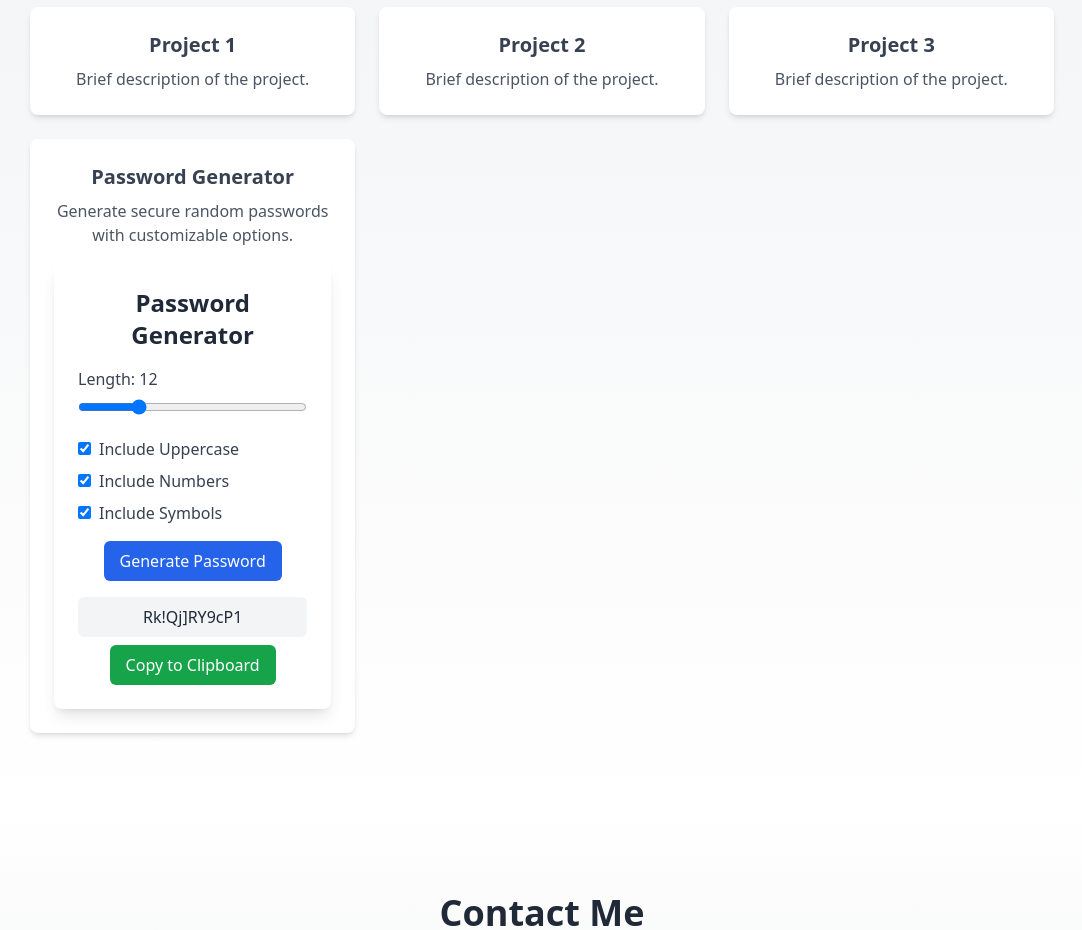
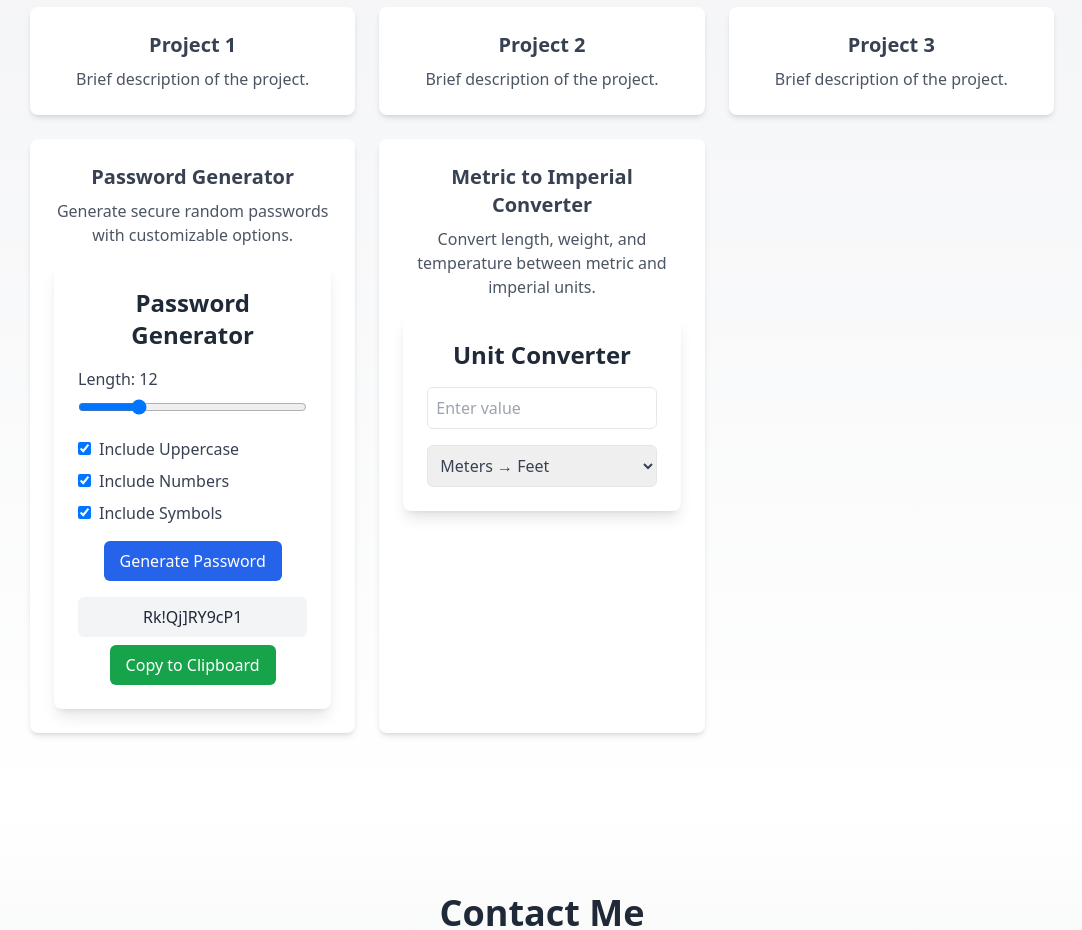
Before and after one commit to sethorpe/portfolio-site, a Next.js app: page / in a window 1280 px wide. Shown: the part 700-1630 px from the top of the page, without its empty margins (98-1180 px from the left). Built offline with nearby package versions, Linux system fonts and the light colour scheme.

Commit message:
Add Unit Converter

```diff
--- /dev/null
+++ b/app/components/Converter.js
@@ -0,0 +1,118 @@
+"use client";
+
+import React, { useState, useEffect } from "react";
+
+export default function Converter() {
+  const [isClient, setIsClient] = useState(false);
+  const [value, setValue] = useState("");
+  const [unit, setUnit] = useState("meters");
+  const [convertedValue, setConvertedValue] = useState("");
+
+  useEffect(() => {
+    setIsClient(true);
+  }, []);
+
+  useEffect(() => {
+    if (!isClient || value === "") return;
+
+    const convertValue = (input, fromUnit) => {
+      let result = "";
+
+      switch (fromUnit) {
+        case "meters":
+          result = (input * 3.28084).toFixed(2) + " feet";
+          break;
+        case "feet":
+          result = (input / 3.28084).toFixed(2) + " meters";
+          break;
+        case "centimeters":
+          result = (input / 2.54).toFixed(2) + " inches";
+          break;
+        case "inches":
+          result = (input * 2.54).toFixed(2) + " cm";
+          break;
+        case "kilograms":
+          result = (input * 2.20462).toFixed(2) + " lbs";
+          break;
+        case "pounds":
+          result = (input / 2.20462).toFixed(2) + " kg";
+          break;
+        case "celsius":
+          result = ((input * 9) / 5 + 32).toFixed(2) + " °F";
+          break;
+        case "fahrenheit":
+          result = (((input - 32) * 5) / 9).toFixed(2) + " °C";
+          break;
+        case "liters":
+          result = (input * 0.264172).toFixed(2) + " gallons";
+          break;
+        case "gallons":
+          result = (input / 0.264172).toFixed(2) + " liters";
+          break;
+        case "kmph":
+          result = (input / 1.609).toFixed(2) + " mph";
+          break;
+        case "mph":
+          result = (input * 1.609).toFixed(2) + " km/h";
+          break;
+        default:
+          result = "";
+      }
+
+      setConvertedValue(result);
+    };
+
+    convertValue(value, unit);
+  }, [isClient, value, unit]);
+
+  if (!isClient) return null;
+
+  return (
+    <div className="max-w-md mx-auto p-6 bg-white dark:bg-gray-800 rounded-lg shadow-lg text-center">
+      <h2 className="text-2xl font-bold text-gray-800 dark:text-white">Unit Converter</h2>
+
+      <input
+        type="number"
+        value={value}
+        onChange={(e) => setValue(e.target.value)}
+        placeholder="Enter value"
+        className="w-full p-2 mt-4 border rounded-md text-gray-700 dark:text-gray-300 dark:bg-gray-700"
+      />
+
+      <select
+        value={unit}
+        onChange={(e) => setUnit(e.target.value)}
+        className="w-full p-2 mt-4 border rounded-md text-gray-700 dark:text-gray-300 dark:bg-gray-700"
+      >
+        <optgroup label="Length">
+          <option value="meters">Meters → Feet</option>
+          <option value="feet">Feet → Meters</option>
+          <option value="centimeters">Centimeters → Inches</option>
+          <option value="inches">Inches → Centimeters</option>
+        </optgroup>
+        <optgroup label="Weight">
+          <option value="kilograms">Kilograms → Pounds</option>
+          <option value="pounds">Pounds → Kilograms</option>
+        </optgroup>
+        <optgroup label="Temperature">
+          <option value="celsius">Celsius → Fahrenheit</option>
+          <option value="fahrenheit">Fahrenheit → Celsius</option>
+        </optgroup>
+        <optgroup label="Volume">
+          <option value="liters">Liters → Gallons</option>
+          <option value="gallons">Gallons → Liters</option>
+        </optgroup>
+        <optgroup label="Speed">
+          <option value="kmph">Kilometers per Hour → Miles per Hour</option>
+          <option value="mph">Miles per Hour → Kilometers per Hour</option>
+        </optgroup>
+      </select>
+
+      {convertedValue && (
+        <div className="mt-4 p-2 bg-gray-100 dark:bg-gray-700 rounded-md text-lg font-semibold text-gray-800 dark:text-white">
+          {convertedValue}
+        </div>
+      )}
+    </div>
+  );
+}
--- a/app/components/Projects.js
+++ b/app/components/Projects.js
@@ -2,6 +2,7 @@
 import React from "react";
 import { motion } from "framer-motion";
 import PasswordGenerator from "./PasswordGenerator";
+import Converter from "./Converter";
 
 export default function Projects() {
   return (
@@ -48,6 +49,24 @@ export default function Projects() {
                     <PasswordGenerator />
                 </div>
             </motion.div>
+            <motion.div
+                whileHover={{ scale: 1.05 }}
+                whileTap={{ scale: 0.98 }}
+                initial={{ opacity: 0, y: 30, scale: 0.9 }}
+                whileInView={{ opacity: 1, y: 0, scale: 1 }}
+                viewport={{ once: true }}
+                transition={{ duration: 0.6, ease: "easeOut", delay: 0.8 }}
+                className="bg-white dark:bg-gray-800 p-6 rounded-lg shadow-md transition-all"
+            >
+                <h3 className="text-xl font-semibold text-gray-700 dark:text-gray-300">Metric to Imperial Converter</h3>
+                <p className="text-gray-600 dark:text-gray-400 mt-2">
+                    Convert length, weight, and temperature between metric and imperial units.
+                </p>
+                <div className="mt-4">
+                    <Converter />
+                </div>
+            </motion.div>
+
         </div>
     </motion.section>
   );
--- a/app/layout.js
+++ b/app/layout.js
@@ -12,8 +12,8 @@ const geistMono = Geist_Mono({
 });
 
 export const metadata = {
-  title: "Create Next App",
-  description: "Generated by create next app",
+  title: "S Thorpe - Portfolio",
+  description: "A showcase of my projects and skills",
 };
 
 export default function RootLayout({ children }) {
```
